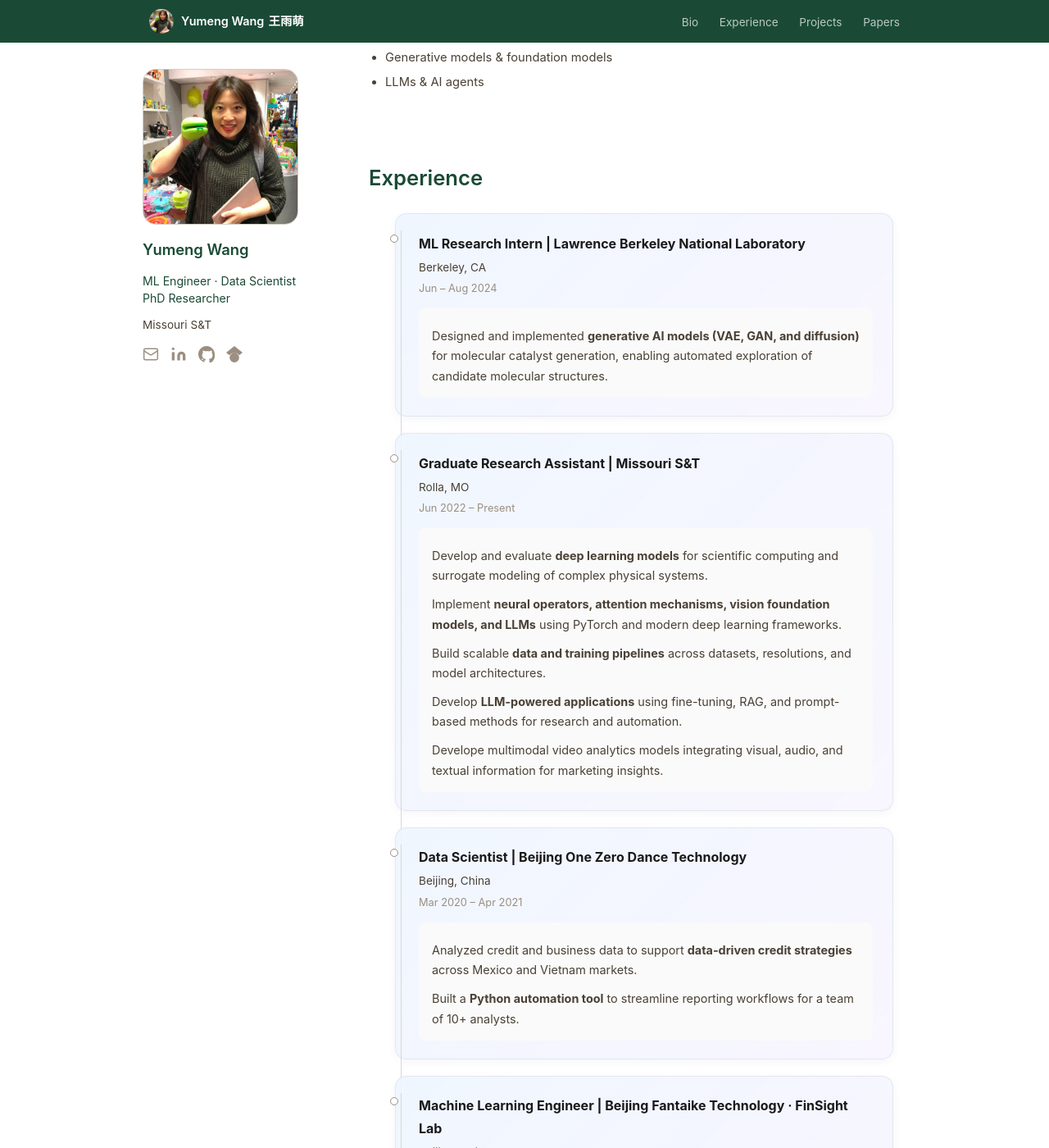
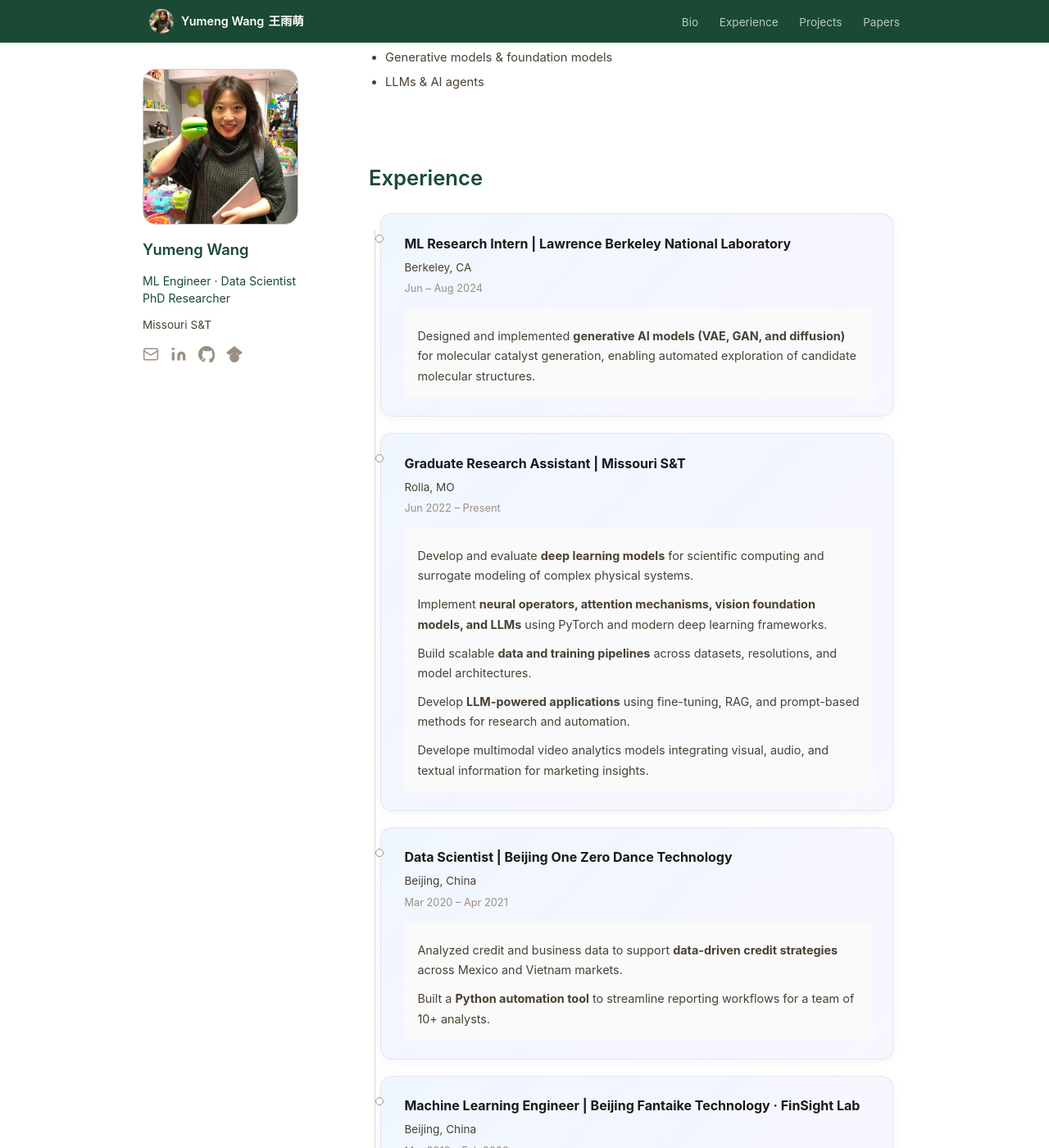
Before and after one commit to YumengWang0/YumengWang0.github.io, a Jekyll site: the page built from index.md, in a window 1280 px wide and 1400 px high, scrolled down 602 px. Shown: the whole window at 82% size. Built offline with Jekyll 4.4.1, drawn with Linux system fonts in a browser that asks for light colours.

Commit message:
Style change

```diff
--- a/assets/css/style.css
+++ b/assets/css/style.css
@@ -214,14 +214,14 @@ footer { border-top:0.5px solid var(--border); padding:1.5rem 0; text-align:cent
 }
 
 /* ── TIMELINE ── */
-.timeline { position:relative; padding-left:2rem; }
+.timeline { position:relative; padding-left:0.9rem; }
 .timeline-item {
   position:relative; margin-bottom:2.2rem; padding-left:1.5rem;
 }
 .timeline-item:last-child { margin-bottom:0; }
 .timeline-item::before {
   content:''; position:absolute;
-  left:6px; top:20px;
+  left:-8px; top:20px;
   width:1px; height:calc(100% + 2.2rem);
   background:#d8d8d8;
 }
```
